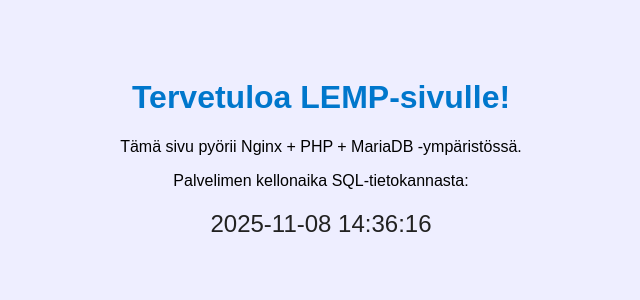
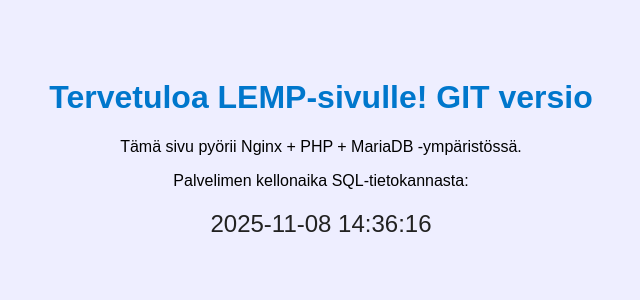
Before and after one commit to Llaamari/lemp, a PHP site: page / in a window 1280 px wide. Shown: the top 300 px of the page, without its empty margins (319-959 px from the left). Run offline with PHP 8.4, Linux system fonts and the light colour scheme.

Commit message:
Lisätty debug

```diff
--- a/index.php
+++ b/index.php
@@ -19,7 +19,7 @@
     </style>
 </head>
 <body>
-    <h1>Tervetuloa LEMP-sivulle!</h1>
+    <h1>Tervetuloa LEMP-sivulle! GIT versio</h1>
     <p>Tämä sivu pyörii Nginx + PHP + MariaDB -ympäristössä.</p>
     <p>Palvelimen kellonaika SQL-tietokannasta:</p>
 
```
